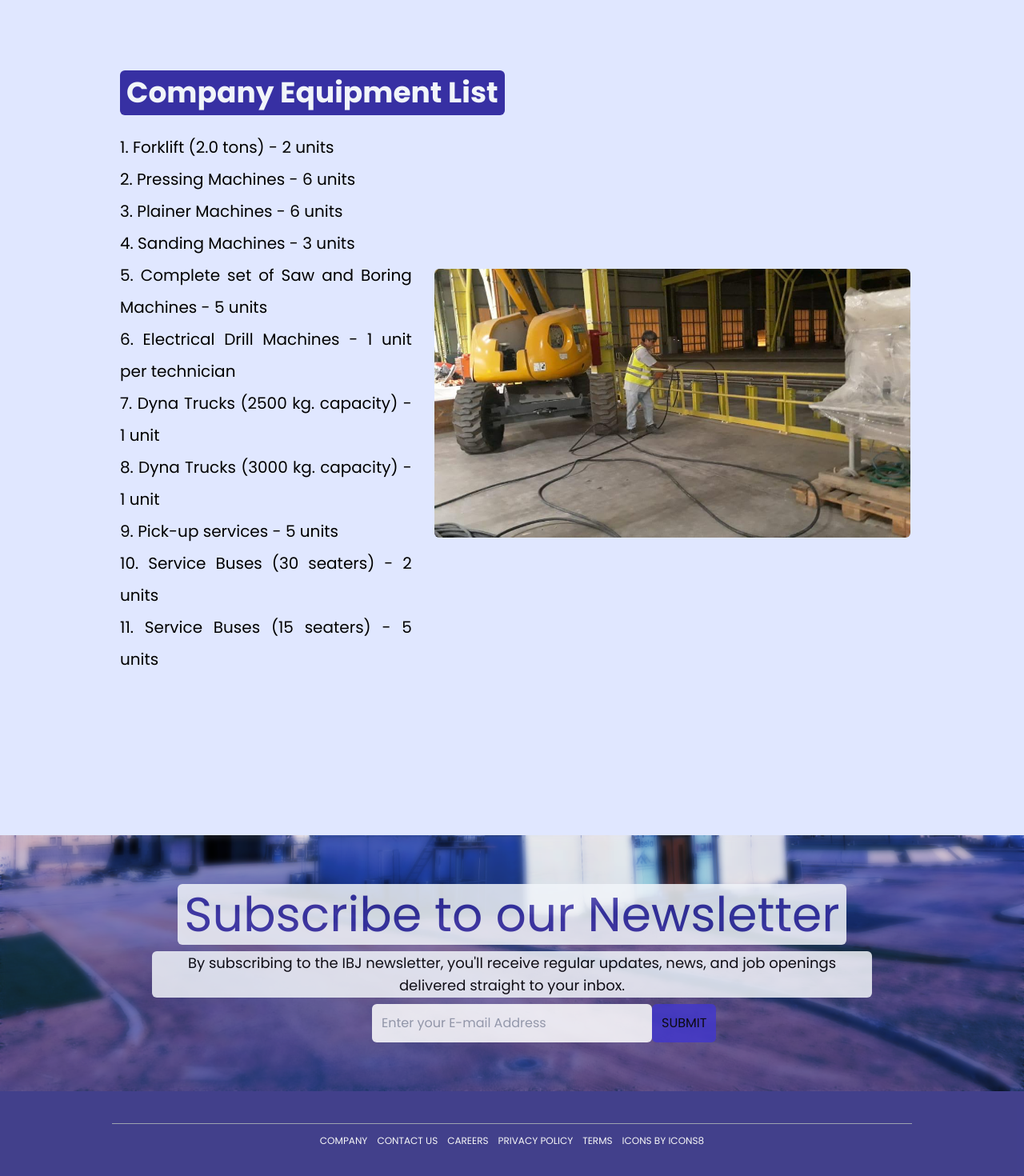
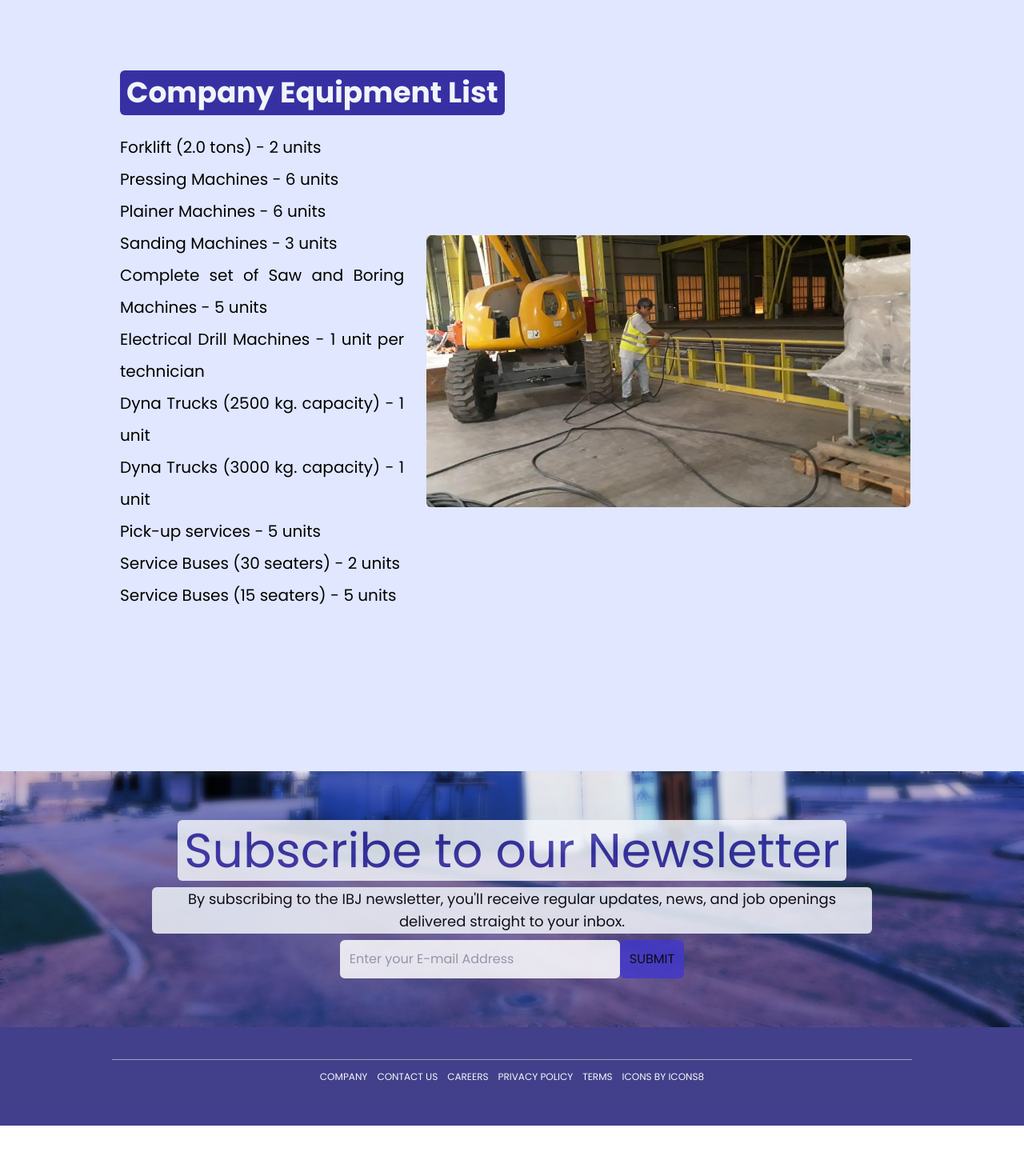
Before and after one commit to jeldrint/ibj-mep, a React (Vite) app: page /about-us in a window 1280 px wide. Shown: the part 5987-7457 px from the top of the page at 80% size. After the commit the page ends 7394 px from the top, so only its background shows below. Built offline with nearby package versions, Linux system fonts and the light colour scheme.

Commit message:
Minor updates

```diff
--- a/src/components/About.tsx
+++ b/src/components/About.tsx
@@ -29,13 +29,13 @@ const About = () : React.ReactElement => {
          <Manpower />
          <Equipment />
          {/* ABOUT Footer  */}
-         <section id='about-footer' ref={ref4} className={`${isInViewport4 ? 'animate-in duration-1.5s fade-in-5 slide-in-from-bottom-20' : 'invisible'} relative h-[40vh] bg-cover bg-bottom lg:bg-[0%_85%] w-full bg-blue-800 bg-blend-hard-light`} style={{backgroundImage: `url(${pic2})`}}>
-            <div className='opacity-85 absolute p-9 h-full w-full flex flex-col gap-y-2 items-center justify-center backdrop-blur-sm'>
+         <section ref={ref4} className={`${isInViewport4 ? 'animate-in duration-1.5s fade-in-5 slide-in-from-bottom-20' : 'invisible'} relative h-[40vh] bg-cover bg-bottom lg:bg-[0%_85%] w-full bg-blue-800 bg-blend-hard-light`} style={{backgroundImage: `url(${pic2})`}}>
+            <div className='opacity-85 absolute p-3 md:p-9 h-full w-full flex flex-col gap-y-2 items-center justify-center backdrop-blur-sm'>
                <span className='text-xl sm:text-4xl md:text-6xl  text-indigo-800 bg-slate-100 p-2 rounded-md'>Subscribe to our Newsletter</span>
                <span className='text-sm md:text-base lg:text-lg text-black text-center max-w-[900px] bg-slate-100 p-[1px] rounded-md'>By subscribing to the IBJ newsletter, you'll receive regular updates, news, and job openings delivered straight to your inbox.</span>
-               <form className='relative'>
-                  <input className='min-w-[256px] md:min-w-[350px] p-3 rounded-md' name='email' id='email' placeholder='Enter your E-mail Address' type='email' required />
-                  <button type='submit' className='absolute p-3 rounded-md bg-indigo-700 active:bg-indigo-900'>SUBMIT</button>
+               <form className=''>
+                  <input className='min-w-[150px] md:min-w-[350px] p-3 rounded-md' name='email' id='email' placeholder='Enter your E-mail Address' type='email' required />
+                  <button type='submit' className='p-3 rounded-md bg-indigo-700 active:bg-indigo-900'>SUBMIT</button>
                </form>
             </div>
          </section>
--- a/src/components/Equipment.tsx
+++ b/src/components/Equipment.tsx
@@ -18,17 +18,17 @@ const Equipment = () : React.ReactElement => {
                {/* TEXT */}
                <div className='self-start text-sm md:text-base lg:text-xl'>
                   <ul className='leading-loose'>
-                     <li>1. Forklift (2.0 tons) - 2 units</li>
-                     <li>2. Pressing Machines - 6 units</li>
-                     <li>3. Plainer Machines - 6 units</li>
-                     <li>4. Sanding Machines - 3 units</li>
-                     <li>5. Complete set of Saw and Boring Machines - 5 units</li>
-                     <li>6. Electrical Drill Machines - 1 unit per technician</li>
-                     <li>7. Dyna Trucks (2500 kg. capacity) - 1 unit</li>
-                     <li>8. Dyna Trucks (3000 kg. capacity) - 1 unit</li>
-                     <li>9. Pick-up services - 5 units</li>
-                     <li>10. Service Buses (30 seaters) - 2 units</li>
-                     <li>11. Service Buses (15 seaters) - 5 units</li>
+                     <li>Forklift (2.0 tons) - 2 units</li>
+                     <li>Pressing Machines - 6 units</li>
+                     <li>Plainer Machines - 6 units</li>
+                     <li>Sanding Machines - 3 units</li>
+                     <li>Complete set of Saw and Boring Machines - 5 units</li>
+                     <li>Electrical Drill Machines - 1 unit per technician</li>
+                     <li>Dyna Trucks (2500 kg. capacity) - 1 unit</li>
+                     <li>Dyna Trucks (3000 kg. capacity) - 1 unit</li>
+                     <li>Pick-up services - 5 units</li>
+                     <li>Service Buses (30 seaters) - 2 units</li>
+                     <li>Service Buses (15 seaters) - 5 units</li>
                   </ul>
                </div>
                {/* IMAGES */}
--- a/src/components/Nav.tsx
+++ b/src/components/Nav.tsx
@@ -29,7 +29,7 @@ const Nav = () : React.ReactElement => {
             {/* Menu for large screens */}
             <div className="hidden sm:flex items-center tracking-wide md:gap-x-3 lg:gap-x-6 text-[10px] sm:text-[12px] md:text-[15px] lg:text-[17px] text-center text-nowrap">
                <NavItems navName='home' withDropdown={false} dropdownItems={[]} />
-               <NavItems navName='about-us' withDropdown={true} dropdownItems={['WHO WE ARE','Key Personnel Profile','Manpower Status', 'Company Equipment List']} />
+               <NavItems navName='about-us' withDropdown={true} dropdownItems={['Who we are','Key Personnel Profile','Manpower Status', 'Company Equipment List']} />
                <NavItems navName='our-services' withDropdown={true} dropdownItems={['Electro-mechanical Works','Pre-engineered Works']} />
                <NavItems navName='projects' withDropdown={false} dropdownItems={[]} />
                <NavItems navName='contact-us' withDropdown={false} dropdownItems={[]} />
--- a/src/components/NavSmall.tsx
+++ b/src/components/NavSmall.tsx
@@ -6,7 +6,7 @@ const NavSmall = ({toggleMenu}:{toggleMenu: boolean}) : React.ReactElement => {
    return(
       <div className={`z-10 fixed right-0 w-1/2 h-screen pt-[100px] bg-indigo-500 duration-1000 flex flex-col items-end justify-start gap-y-3 tracking-wide text-center ${toggleMenu ? 'visible animate-in slide-in-from-right-full' : 'invisible animate-out slide-out-to-right-full'}`}>
          <NavItemsSmall navName='home' withDropdown={false} dropdownItems={[]} />
-         <NavItemsSmall navName='about-us' withDropdown={true} dropdownItems={['WHO WE ARE','Key Personnel Profile','Manpower Status', 'Company Equipment']} />
+         <NavItemsSmall navName='about-us' withDropdown={true} dropdownItems={['Who we are','Key Personnel Profile','Manpower Status', 'Company Equipment']} />
          <NavItemsSmall navName='our-services' withDropdown={true} dropdownItems={['MEP Works','Pre-engineered Works']} />
          <NavItemsSmall navName='projects' withDropdown={false} dropdownItems={[]} />
          <NavItemsSmall navName='contact-us' withDropdown={false} dropdownItems={[]} />
```
